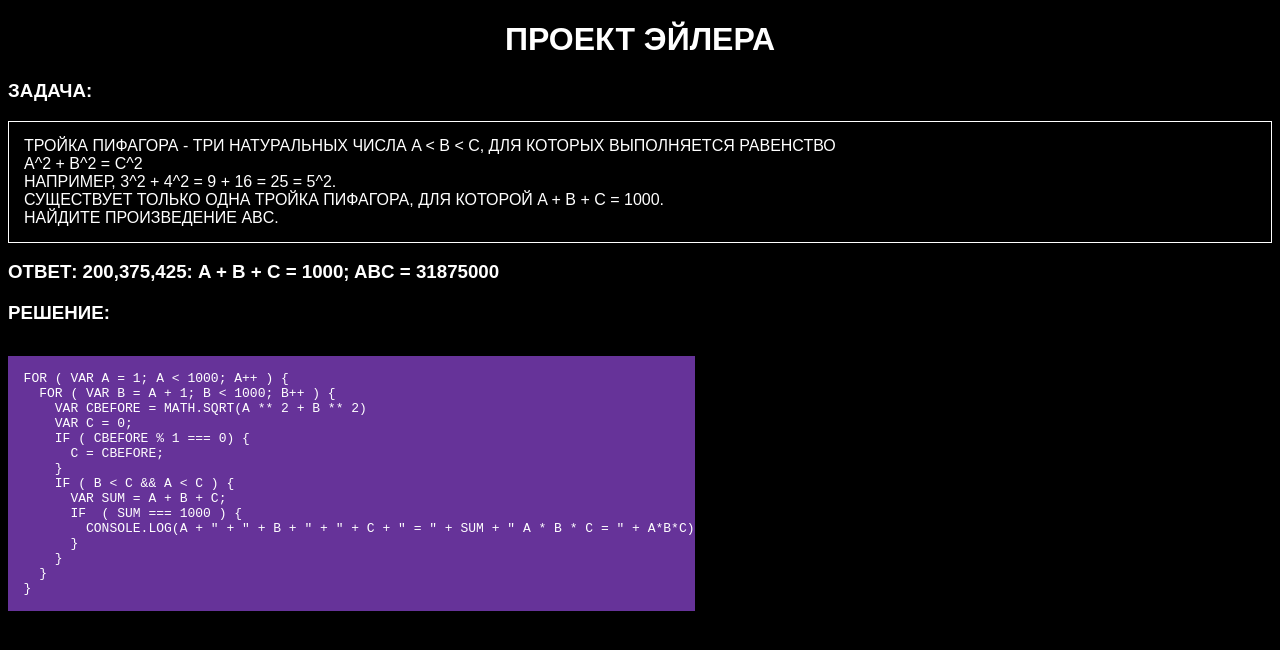
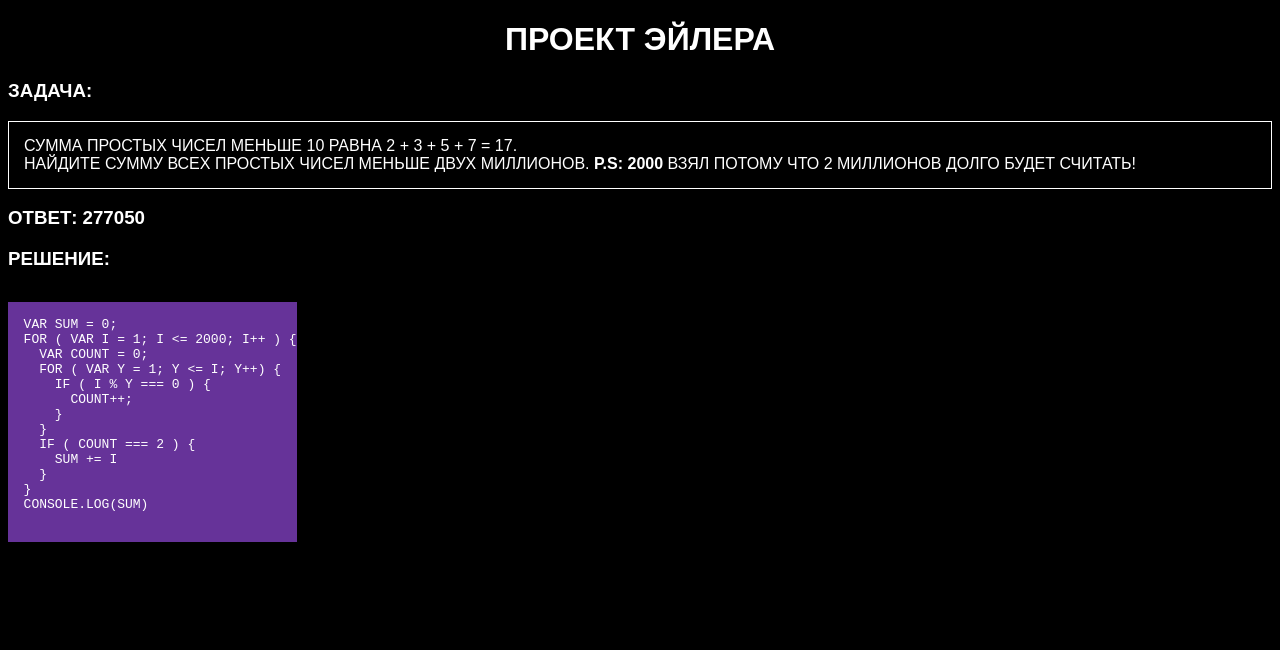
Before and after one commit to xovetrit/Euler, an Angular app: page / in a window 1280 px wide. Shown: the top 650 px of the page. Built offline with nearby package versions, Linux system fonts and the light colour scheme.

Commit message:
Задача 10 - Сложение простых чисел

```diff
--- a/src/app/app.component.html
+++ b/src/app/app.component.html
@@ -1,15 +1,11 @@
 <h1>Проект Эйлера</h1>
 <h3>Задача:</h3>
 <p>
-    Тройка Пифагора - три натуральных числа a < b < c, для которых выполняется равенство
-    <br>
-    a^2 + b^2 = c^2<br>
-    Например, 3^2 + 4^2 = 9 + 16 = 25 = 5^2.
-    <br>
-    Существует только одна тройка Пифагора, для которой a + b + c = 1000.<br>
-    Найдите произведение abc.
+    Сумма простых чисел меньше 10 равна 2 + 3 + 5 + 7 = 17.
+<br>
+    Найдите сумму всех простых чисел меньше двух миллионов. <b>P.S: 2000</b> взял потому что 2 миллионов долго будет считать!
 </p>
-<h3>Ответ: {{ otvet }}: a + b + c = {{ otvet2 }}; abc = {{ otvet3 }}</h3>
+<h3>Ответ: {{ otvet }}</h3>
 <h3>Решение: </h3>
 <pre>
     <code [innerHTML]="code"></code>
--- a/src/app/app.component.ts
+++ b/src/app/app.component.ts
@@ -1,5 +1,4 @@
 import { Component } from '@angular/core';
-
 @Component({
   selector: 'app-root',
   templateUrl: './app.component.html',
@@ -7,47 +6,41 @@ import { Component } from '@angular/core';
 })
 export class AppComponent {
 
-  otvet = [];
-  otvet2 = 0;
-  otvet3 = 0;
+  otvet = 0;
 
   code = `
-  for ( var a = 1; a < 1000; a++ ) {
-    for ( var b = a + 1; b < 1000; b++ ) {
-      var cbefore = Math.sqrt(a ** 2 + b ** 2)
-      var c = 0;
-      if ( cbefore % 1 === 0) {
-        c = cbefore;
-      }
-      if ( b < c && a < c ) {
-        var sum = a + b + c;
-        if  ( sum === 1000 ) {
-          console.log(a + " + " + b + " + " + c + " = " + sum + " a * b * c = " + a*b*c)
-        }
+  var sum = 0;
+  for ( var i = 1; i <= 2000; i++ ) {
+    var count = 0;
+    for ( var y = 1; y <= i; y++) {
+      if ( i % y === 0 ) {
+        count++;
       }
     }
+    if ( count === 2 ) {
+      sum += i
+    }
   }
+  console.log(sum)
+
   `
   constructor(){
 
-    for ( var a = 1; a < 1000; a++ ) {
-      for ( var b = a + 1; b < 1000; b++ ) {
-        var cbefore = Math.sqrt(a ** 2 + b ** 2)
-        var c = 0;
-        if ( cbefore % 1 === 0) {
-          c = cbefore;
-        }
-        if ( b < c && a < c ) {
-          var sum = a + b + c;
-          if  ( sum === 1000 ) {
-            console.log(a + " + " + b + " + " + c + " = " + sum + " a * b * c = " + a*b*c)
-            this.otvet = [a, b , c]
-            this.otvet2 = sum;
-            this.otvet3 = a * b * c;
-          }
+    var sum = 0;
+    for ( var i = 1; i <= 2000; i++ ) {
+      var count = 0;
+      for ( var y = 1; y <= i; y++) {
+        if ( i % y === 0 ) {
+          count++;
         }
       }
+      if ( count === 2 ) {
+        sum += i
+      }
     }
+    console.log(sum)
+    this.otvet = sum
   }
 
+
 }
```
